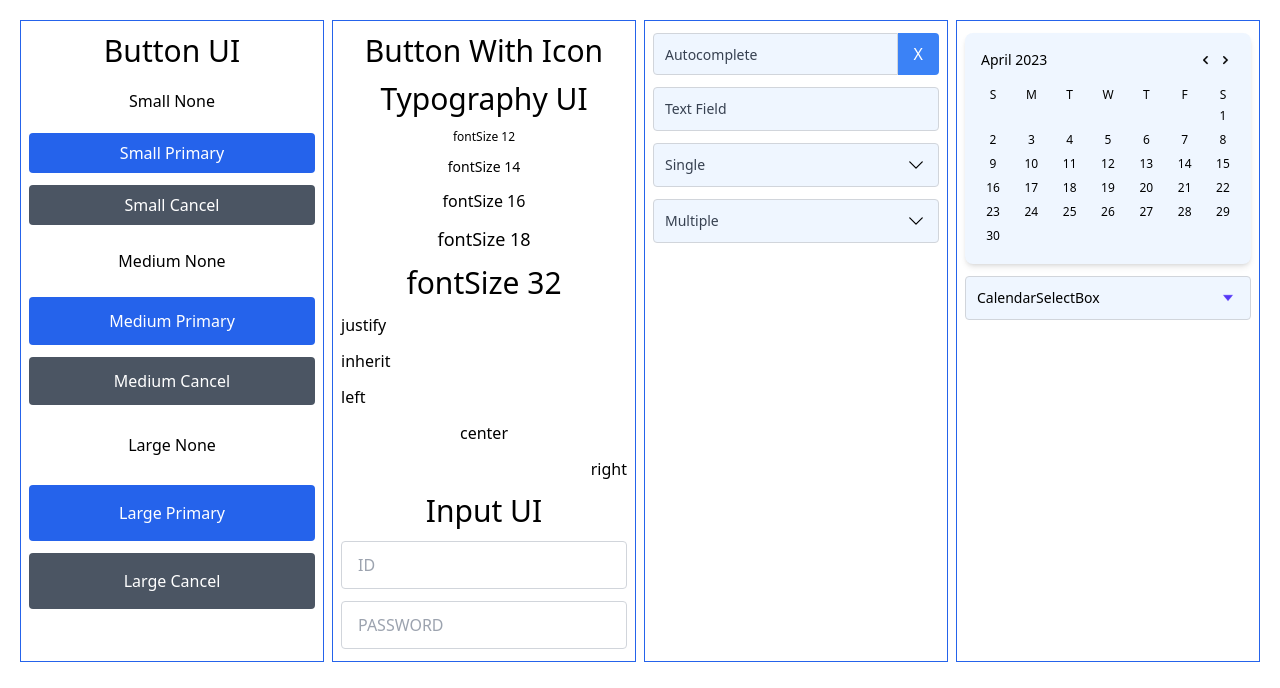
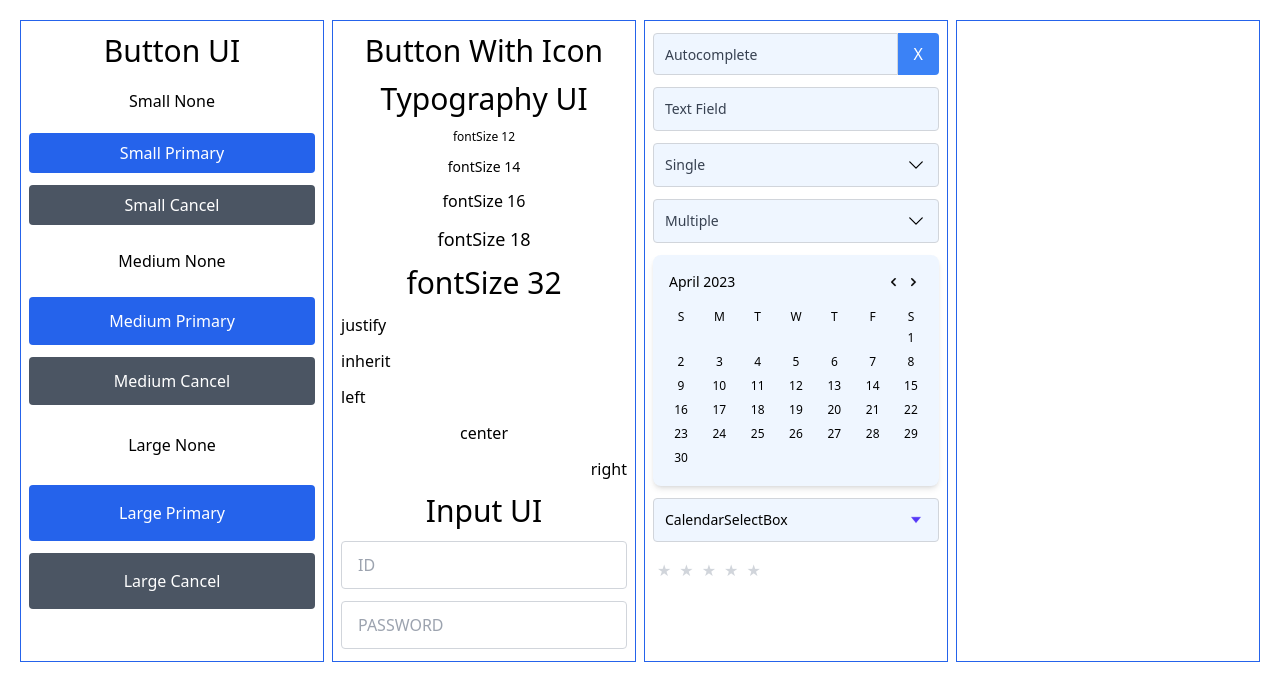
Before and after one commit to ainochi-kor/my-tailwind-template, a Next.js app: page / in a window 1280 px wide. Shown: the top 688 px of the page. Built offline with nearby package versions, Linux system fonts and the light colour scheme.

Commit message:
add starRating

```diff
--- a/pages/index.tsx
+++ b/pages/index.tsx
@@ -1,4 +1,5 @@
 import Autocomplete from "@/components/Autocomplete";
+import BasicRating from "@/components/BasicRating";
 import Button from "@/components/Button";
 import Calendar from "@/components/Calendar";
 import Input from "@/components/Input";
@@ -159,15 +160,15 @@ const TestPage: NextPage = () => {
           value={selectMultiValue}
           multiple
         />
-      </div>
-      <div className={`${TEST_AREA} space-y-2`}>
         <Calendar selectedDates={selectedDates} selectDate={selectDate} />
         <CalendarSelectBox
           label="CalendarSelectBox"
           selectedDates={selectedDates}
           selectDate={selectDate}
         />
+        <BasicRating />
       </div>
+      <div className={`${TEST_AREA} space-y-2`}></div>
     </main>
   );
 };
--- /dev/null
+++ b/src/components/BasicRating/index.tsx
@@ -0,0 +1,36 @@
+import React, { useState } from "react";
+
+interface P {
+  maxRating?: number;
+}
+
+const BasicRating: React.FC<P> = ({ maxRating = 5 }) => {
+  const [rating, setRating] = useState(0);
+  const [hover, setHover] = useState(0);
+
+  const starRating = Array.from({ length: maxRating }, (_, i) => i + 1);
+
+  const onMouseEnter = (value: number) => setHover(value);
+  const onMouseLeave = () => setHover(0);
+  const onClick = (value: number) => setRating(value);
+
+  return (
+    <div className="flex">
+      {starRating.map((star) => (
+        <button
+          key={star}
+          className={`p-1 ${
+            (hover || rating) >= star ? "text-yellow-500" : "text-gray-300"
+          } transition-colors duration-200`}
+          onMouseEnter={() => onMouseEnter(star)}
+          onMouseLeave={onMouseLeave}
+          onClick={() => onClick(star)}
+        >
+          ★
+        </button>
+      ))}
+    </div>
+  );
+};
+
+export default BasicRating;
```
Also changed, not shown: 1 other file (tests, documents, lock files or other folders).
